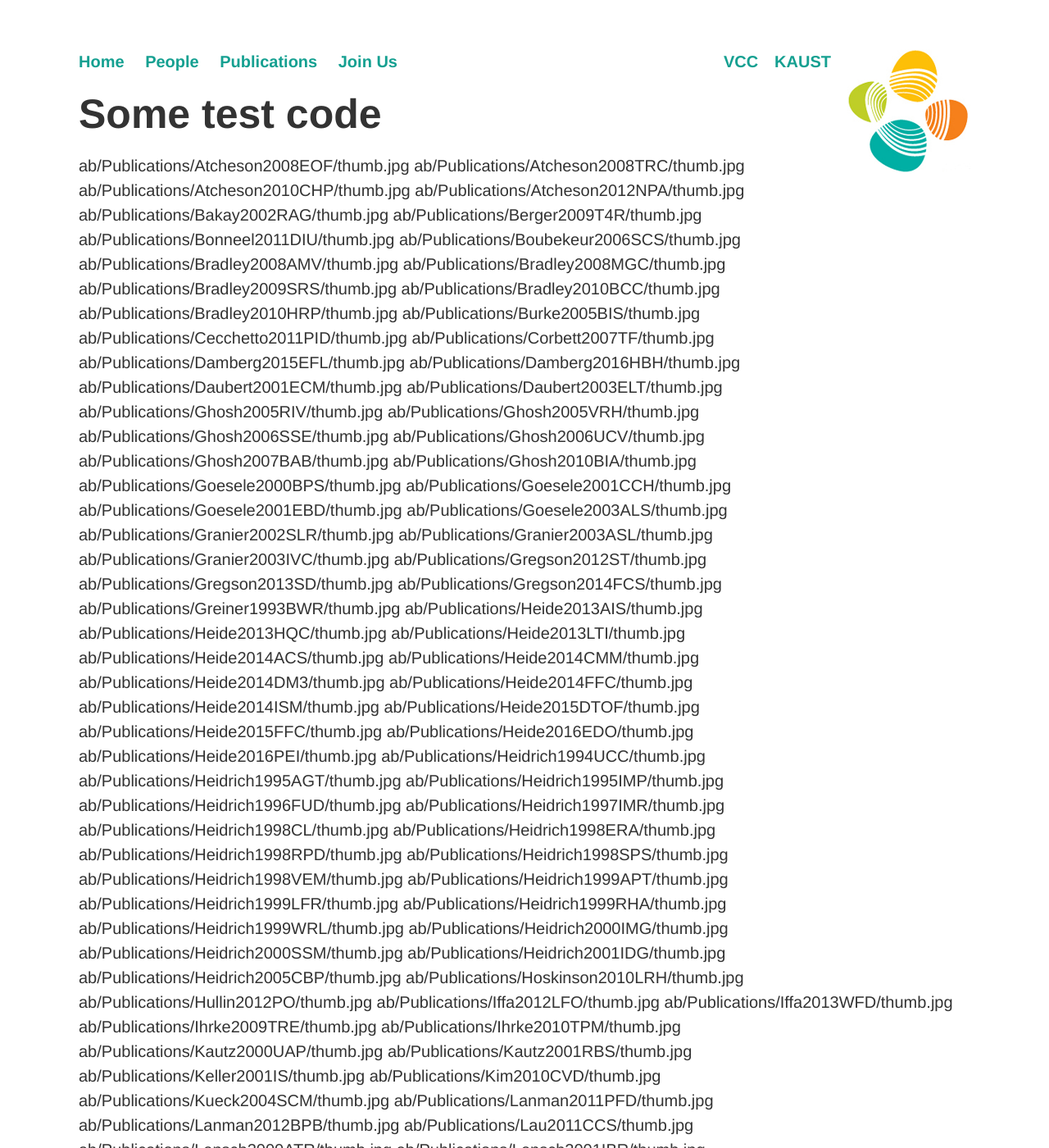
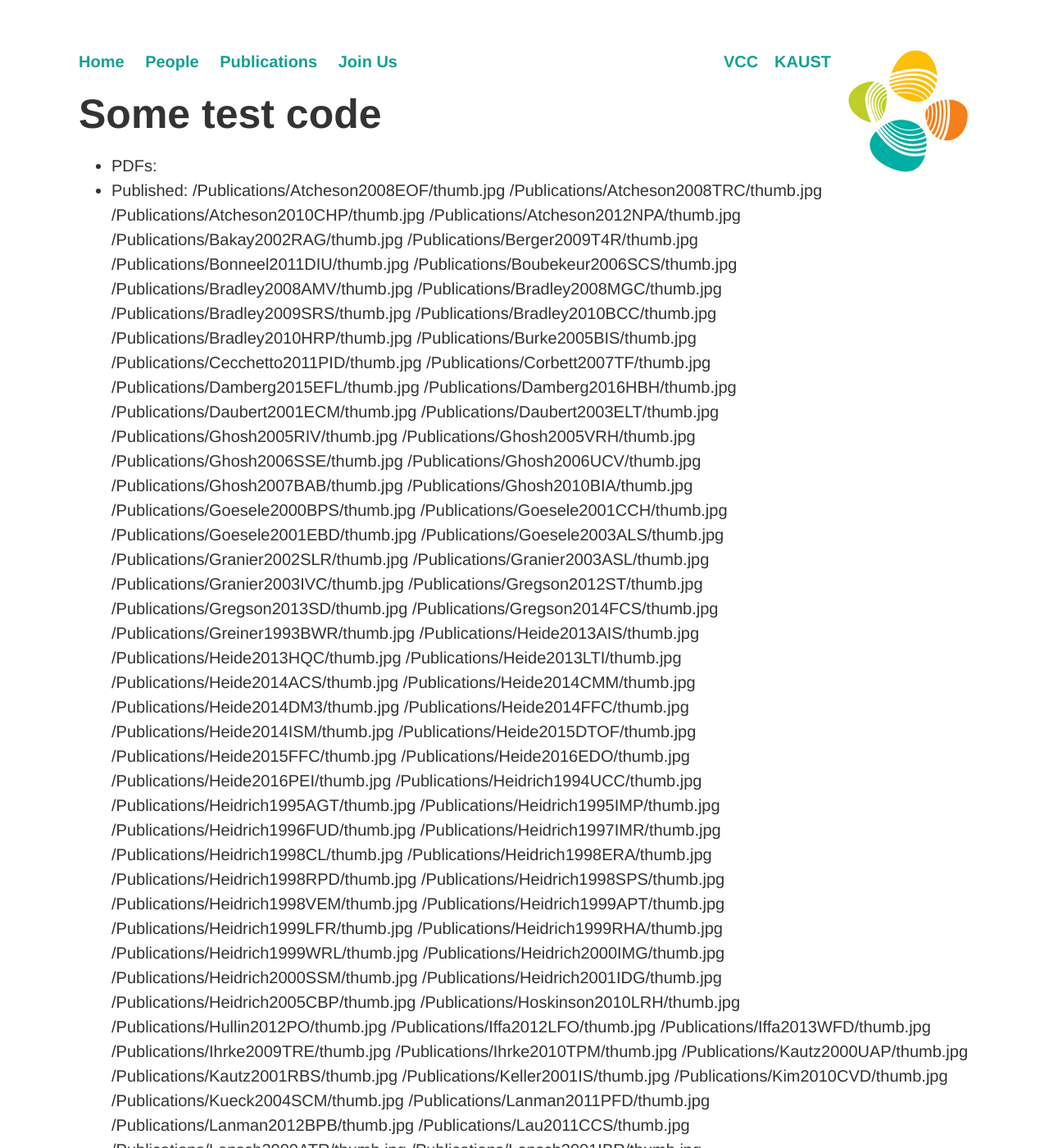
Before and after one commit to vccimaging/vccimaging.github.io, a Jekyll site: the page built from test.html, in a window 1280 px wide and 1400 px high. Shown: the whole window at 82% size. Built offline with Jekyll 4.4.1, drawn with Linux system fonts in a browser that asks for light colours; nearby versions of some CDN libraries; some of the changed text lies outside the part shown.

Commit message:
Update test.html

```diff
--- a/test.html
+++ b/test.html
@@ -5,13 +5,16 @@ title: Computational Imaging Group
 
 <h1> Some test code</h1>
 
+{% assign thumbnails="" %}
+{% assign pdfs="" %}
 {% assign published="" %}
-{% assign thumbnails="a|b" | split: "|" %}
 {% for file in site.static_files %}
-  {% if file.name== "thumb.jpg" %}{% capture published %}{{published}} {{file.path}}{% endcapture %}{% endif %}
-  {% if file.name== "thumb.jpg" %}{{thumbnails | push:file.path}}{% endif %}
+  {% if file.extname== "pdf" %}{% assign pdfs= pdfs | append: " " | append: file.name %}
+  {% elsif file.name== "thumb.jpg" %}{% capture published %}{{published}} {{file.path}}{% endcapture %}
+  {% elsif file.name== "published" %}{% assign published= published | append: " " | append: file.name %}{% endif %}
 {% endfor %}
 <ul>
+  <li>PDFs: {{pdfs}}</li>
   <li>Published: {{published}}</li>
   <li>Thumbnails: {{thumbnails}}</li>
 </ul>
```
